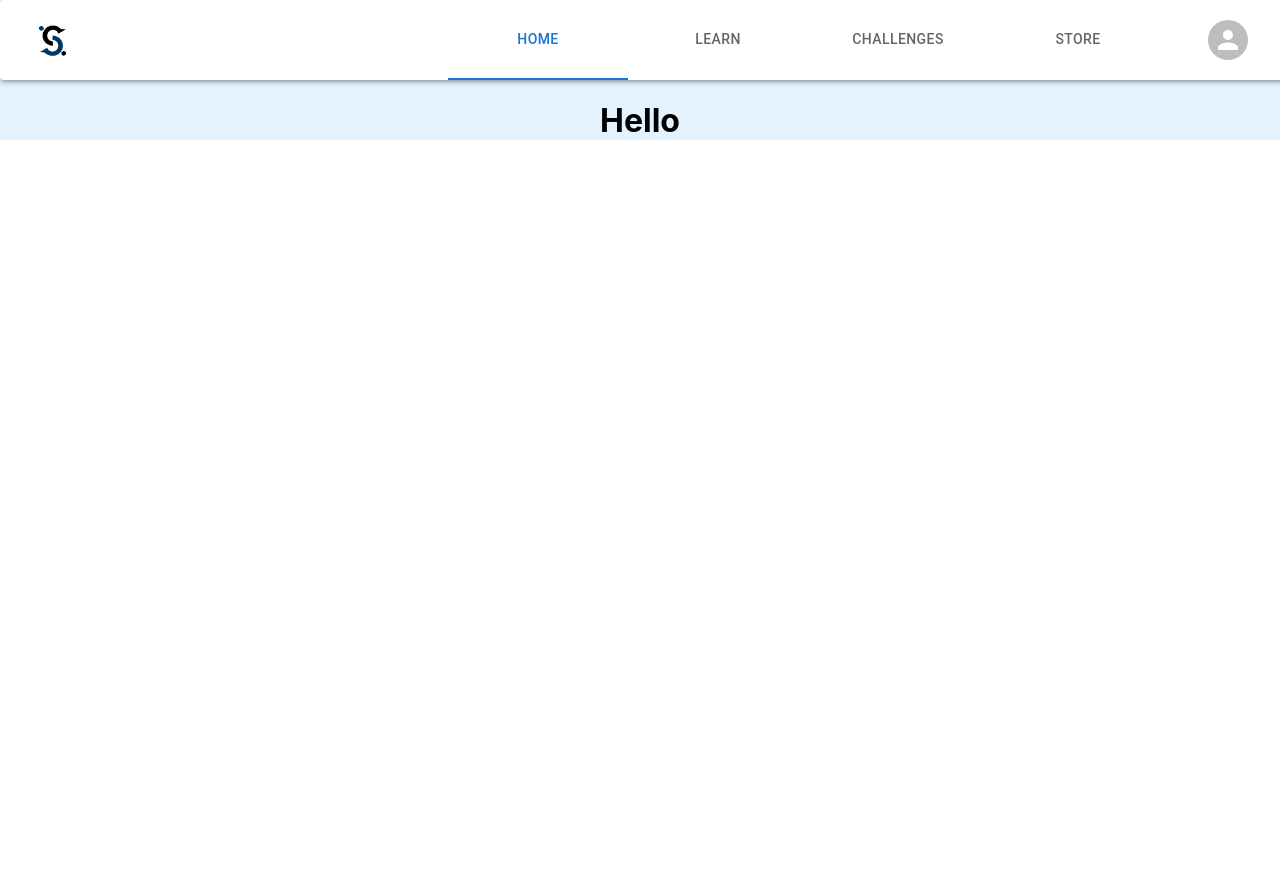
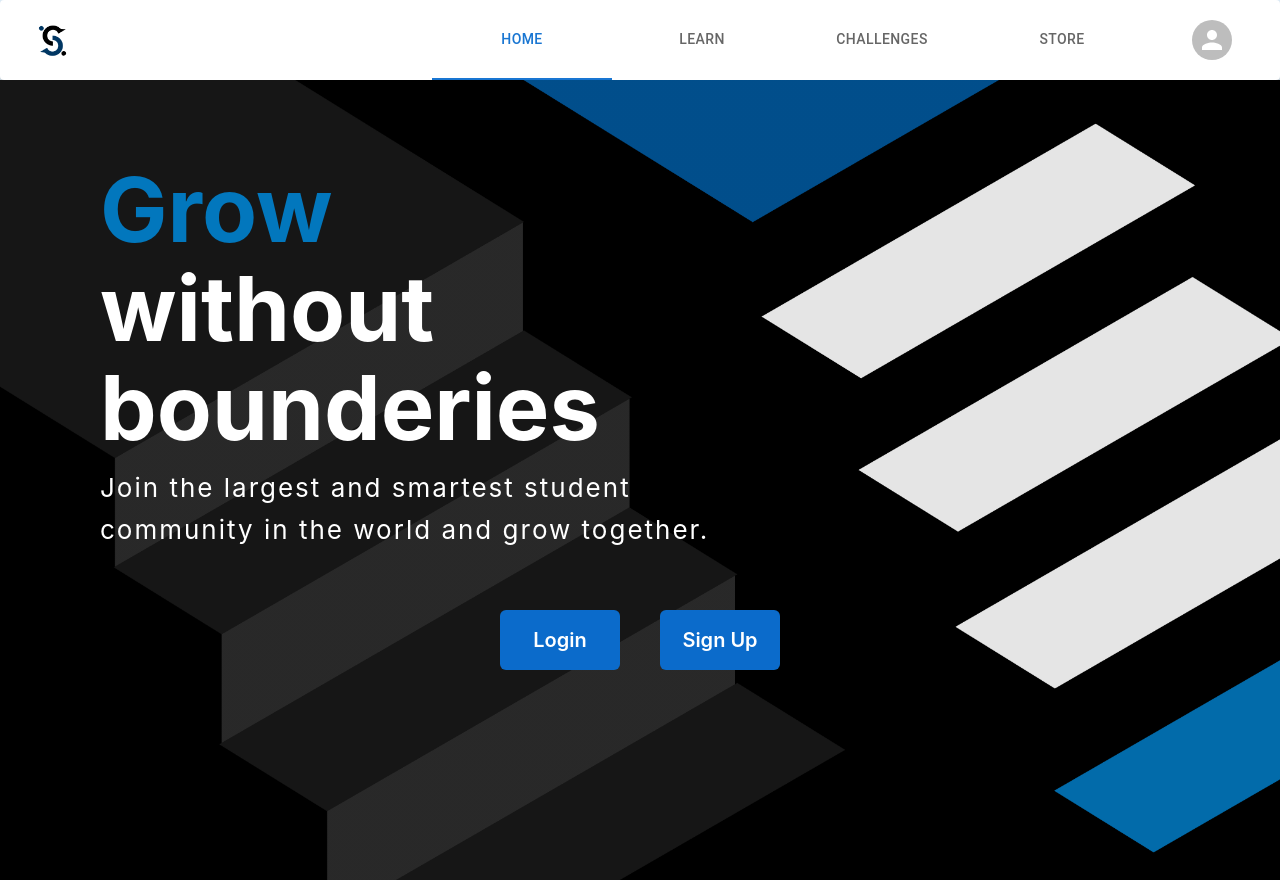
Before and after one commit to Devil2709/sclique, a React (Create React App) app: page /home in a window 1280 px wide. Before the commit the page ends 800 px from the top, so only its background shows below. Built offline with nearby package versions, Linux system fonts and the light colour scheme.

Commit message:
home page

```diff
--- a/src/App.jsx
+++ b/src/App.jsx
@@ -6,7 +6,7 @@ import { Routes, Route, BrowserRouter } from "react-router-dom";
 
 function App() {
   return (
-    <div className="App" width="100%">
+    <section className="App">
       <BrowserRouter>
         <NavBar />
         <Routes>
@@ -17,7 +17,7 @@ function App() {
           <Route path="store" element={<Challenges />} />
         </Routes>
       </BrowserRouter>
-    </div>
+    </section>
   );
 }
 
--- a/src/Components/NavBar.jsx
+++ b/src/Components/NavBar.jsx
@@ -47,7 +47,6 @@ export default function NavBar() {
     <Paper
       elevation={3}
       sx={{
-        width: "100%",
         height: "80px",
         px: 1,
         display: "flex",
--- a/src/Pages/Home.jsx
+++ b/src/Pages/Home.jsx
@@ -1,10 +1,49 @@
 import React from "react";
+import "../Styles/Home.css";
+import { Button } from "@mui/joy";
+import { Link } from "react-router-dom";
 
 const Home = (props) => {
   return (
-    <div>
-      <h1>Hello</h1>
-    </div>
+    <section className="home-back">
+      <div className="home-header">
+        <h1 className="home-gr-head">Grow</h1>
+        <h1 className="home-oth-head">without</h1>
+        <h1 className="home-oth-head">bounderies</h1>
+        <p>
+          Join the largest and smartest student <br /> community in the world
+          and grow together.
+        </p>
+      </div>
+      <div className="button-div">
+        <Button
+          component={Link}
+          to="/login"
+          sx={{
+            width: "120px",
+            height: "60px",
+            margin: "20px",
+            marginTop: "30px",
+            fontSize: 20,
+          }}
+        >
+          Login
+        </Button>
+        <Button
+          sx={{
+            width: "120px",
+            height: "60px",
+            margin: "20px",
+            marginTop: "30px",
+            fontSize: 20,
+          }}
+          component={Link}
+          to="/signup"
+        >
+          Sign Up
+        </Button>
+      </div>
+    </section>
   );
 };
 
```
